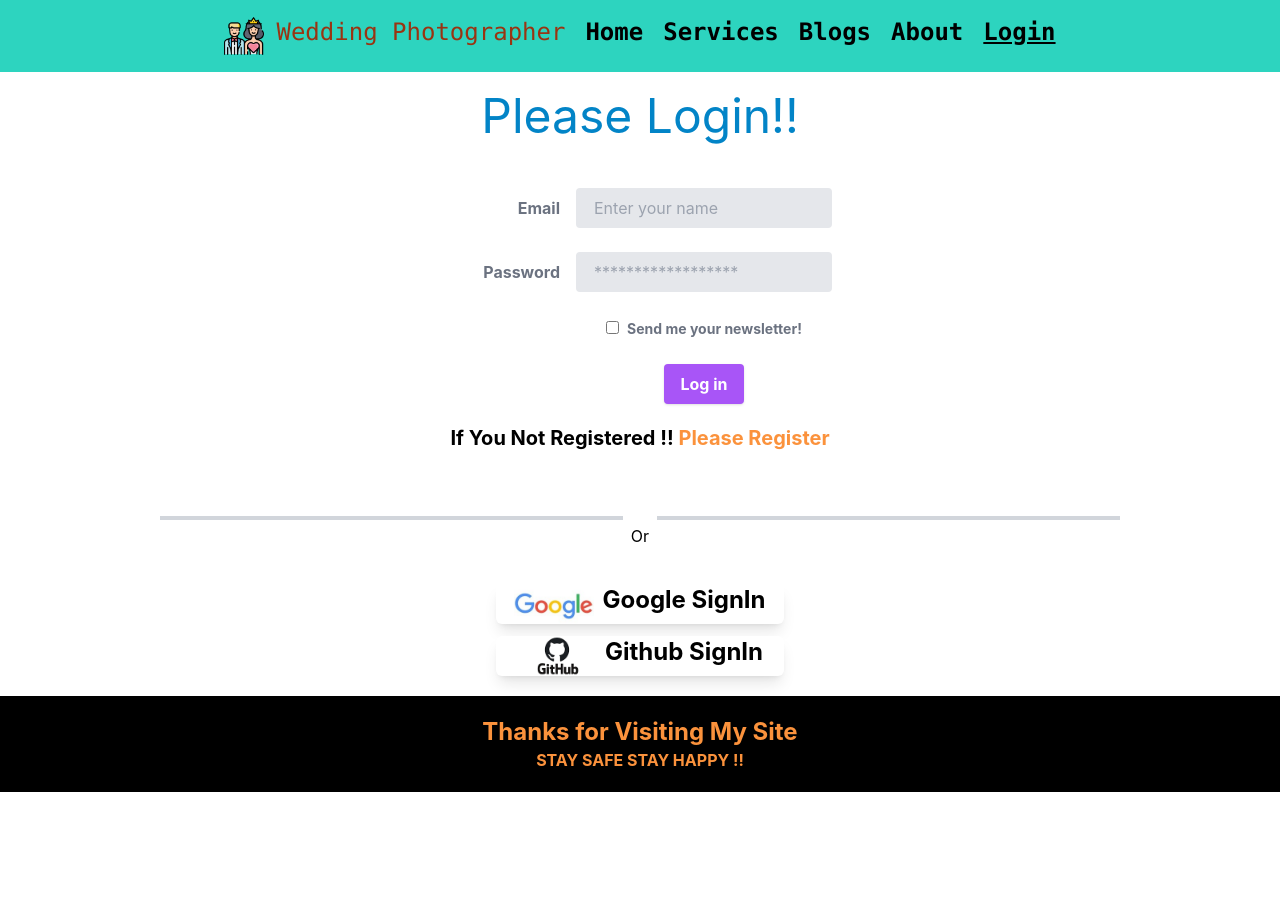
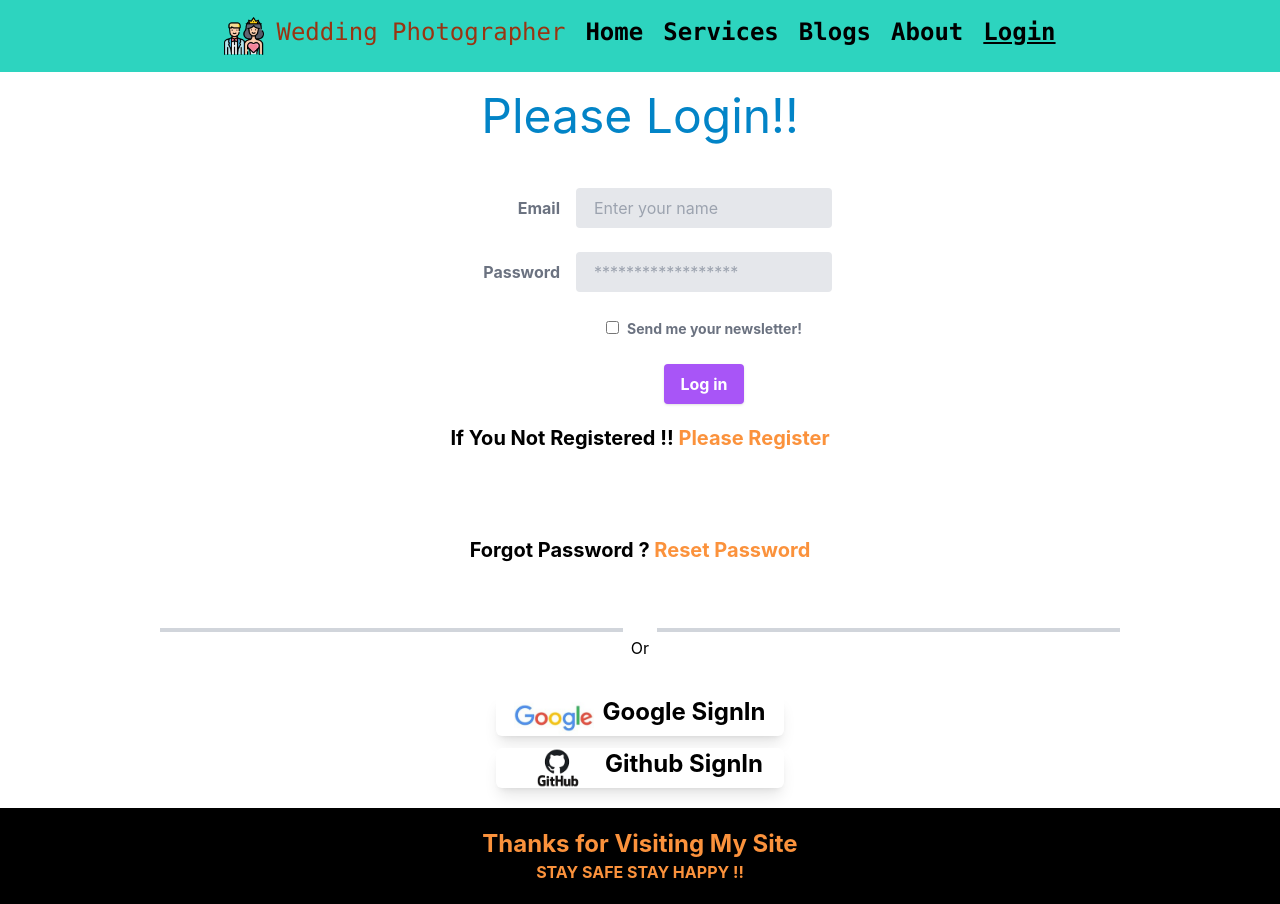
Before and after one commit to sajib359/Wedding-Photographer, a React (Create React App) app: page /login in a window 1280 px wide. Before the commit the page ends 800 px from the top, so only its background shows below. Built offline with nearby package versions, Linux system fonts and the light colour scheme; no server answers.

Commit message:
added reset password

```diff
--- a/src/Components/Login/Login/Login.js
+++ b/src/Components/Login/Login/Login.js
@@ -1,5 +1,6 @@
+import { async } from "@firebase/util";
 import React, { useRef } from "react";
-import { useSignInWithEmailAndPassword } from "react-firebase-hooks/auth";
+import { useSendPasswordResetEmail, useSignInWithEmailAndPassword } from "react-firebase-hooks/auth";
 import { useNavigate } from "react-router-dom";
 import auth from "../../../firebase.init";
 import SocialLogin from "../SocialLogin/SocialLogin";
@@ -8,6 +9,13 @@ const Login = () => {
     const emailRf = useRef("");
     const passwordRf = useRef('');
     const navigate = useNavigate();
+    const [sendPasswordResetEmail, sending] = useSendPasswordResetEmail(auth);
+
+    const navigateResetPassword =async() =>{
+      const email = emailRf.target.email.value;
+      await sendPasswordResetEmail(email);
+      alert('Sent email');
+    }
 
     const [
       signInWithEmailAndPassword,
@@ -94,6 +102,7 @@ const Login = () => {
 
       </form>
       <p className="text-xl font-bold pb-16 pt-5 ">If You Not Registered !! <span className="text-orange-400 cursor-pointer" onClick={navigateRegister}>Please Register</span></p>
+      <p className="text-xl font-bold pb-16 pt-5 ">Forgot Password ? <span className="text-orange-400 cursor-pointer" onClick={navigateResetPassword}>Reset Password</span></p>
 
       <SocialLogin></SocialLogin>
     </div>
--- a/src/Components/Login/Register/Register.js
+++ b/src/Components/Login/Register/Register.js
@@ -42,7 +42,7 @@ const Register = () => {
                   type="text"
                   placeholder="Name"
                   name="name"
-                  re
+                  required
                   className="w-full px-4 py-2 mt-2 border rounded-md focus:outline-none focus:ring-1 focus:ring-blue-600"
                 />
               </div>
```
